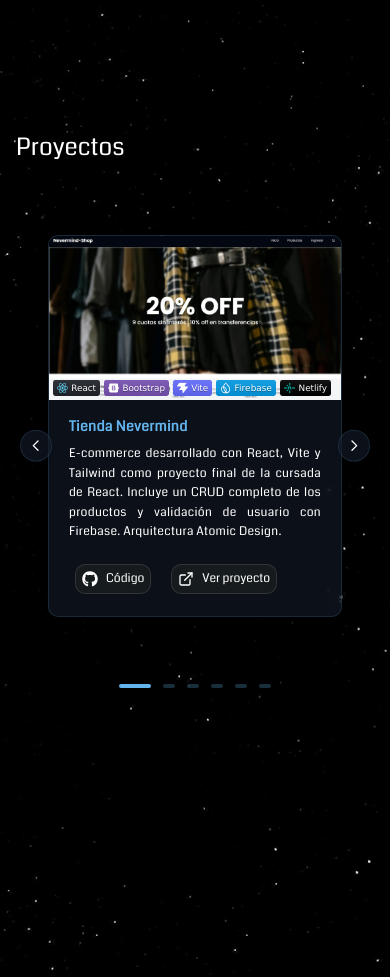
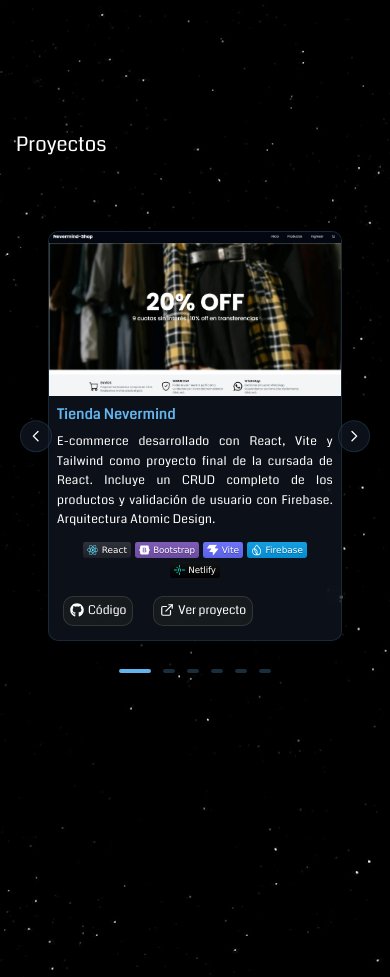
Before and after one commit to Oliver-92/Portafolio, a React (Vite) app: page / in a window 390 px wide. Shown: the part 1621-2598 px from the top of the page. Built offline with nearby package versions, Linux system fonts and the light colour scheme.

Commit message:
fix/responsive-details

```diff
--- a/src/components/atoms/Button.tsx
+++ b/src/components/atoms/Button.tsx
@@ -26,7 +26,7 @@ export default function Button({
                 backdrop-blur-md hover:-translate-y-1` +
             `   border-1 [border:var(--border-buttons)] bg-(--bg-secondary)
                 hover:[box-shadow:var(--box-shadow-buttons-hover)]`,
-        secondary: `text-white text-sm sm:text-base
+        secondary: `text-white text-xs sm:text-base
                     p-1.5 sm:p-2 m-1.5 sm:m-2 font-medium
                     rounded-(--border-radius) transition-all
                     duration-(--transition-speed) ease
--- a/src/components/atoms/GithubIcon.tsx
+++ b/src/components/atoms/GithubIcon.tsx
@@ -4,7 +4,7 @@ export default function GithubIcon() {
             stroke="currentColor"
             fill="currentColor"
             strokeWidth="0" viewBox="0 0 496 512"
-            className="h-4 w-4"
+            className="h-3.5 w-3.5 sm:h-4.5 sm:w-4.5"
             height="1em"
             width="1em"
             xmlns="http://www.w3.org/2000/svg"
--- a/src/components/atoms/ImageCard.tsx
+++ b/src/components/atoms/ImageCard.tsx
@@ -3,13 +3,11 @@ export default function ImageCard({
     alt,
     className,
     onClick,
-    children,
 }: {
     src: string;
     alt: string;
     className?: string;
     onClick?: () => void;
-    children?: React.ReactNode;
 }) {
     return (
         <div className={`aspect-video relative overflow-hidden ${className}`} onClick={onClick}>
@@ -19,9 +17,6 @@ export default function ImageCard({
                 className="w-full h-full object-cover absolute inset-0 hover:scale-105 transition-transform duration-(--transition-speed) ease"
                 loading="lazy"
             />
-            <span className="absolute bottom-0 left-0">
-                {children}
-            </span>
         </div>
     )
 }
--- a/src/components/atoms/LabelForm.tsx
+++ b/src/components/atoms/LabelForm.tsx
@@ -1,5 +1,5 @@
 export default function LabelForm({ htmlFor, children }: { htmlFor: string, children: React.ReactNode }) {
     return (
-        <label htmlFor={htmlFor} className="block text-left w-11/12 font-medium text-sm sm:text-base opacity-90">{children}</label>
+        <label htmlFor={htmlFor} className="block text-left w-11/12 font-medium text-xs sm:text-base opacity-90">{children}</label>
     )
 }
--- a/src/components/atoms/SectionTitle.tsx
+++ b/src/components/atoms/SectionTitle.tsx
@@ -1,6 +1,6 @@
 export default function SectionTitle({ children }: { children: React.ReactNode }) {
     return (
-        <h2 className="font-sans text-2xl sm:text-3xl font-medium w-full m-0">
+        <h2 className="font-sans text-xl sm:text-3xl font-medium w-full m-0">
             {children}
         </h2>
     )
--- a/src/components/molecules/DemoButton.tsx
+++ b/src/components/molecules/DemoButton.tsx
@@ -11,9 +11,9 @@ export default function DemoButton({ url }: { url: string }) {
         <Button
             ariaLabel="Demo button"
             onClick={() => window.open(url, "_blank")}
-            className="flex gap-2 items-center"
+            className="flex gap-1 sm:gap-2"
         >
-            <ExternalLink size={16} />
+            <ExternalLink className="w-3.5 h-3.5 sm:w-4.5 sm:h-4.5" />
             {demoButton}
         </Button>
     );
--- a/src/components/molecules/GithubButton.tsx
+++ b/src/components/molecules/GithubButton.tsx
@@ -11,7 +11,7 @@ export default function GithubButton({ url }: { url: string }) {
         <Button
             ariaLabel="Demo button"
             onClick={() => window.open(url, "_blank")}
-            className="flex gap-2 items-center"
+            className="flex gap-1 sm:gap-2"
         >
             <GithubIcon />
             {githubButton}
--- a/src/components/molecules/ProjectCard.tsx
+++ b/src/components/molecules/ProjectCard.tsx
@@ -39,16 +39,17 @@ export default function ProjectCard({ project }: { project: Project }) {
                     "0 4px 24px rgba(0,0,0,0.2)";
             }}
         >
-            <ImageCard src={project.image} alt={project.alt}>
-                <BadgeContainer type="tools" tools={project.tools} />
-            </ImageCard>
+            <ImageCard src={project.image} alt={project.alt} />
 
             <div>
-                <div className="flex flex-col gap-2 px-5 pt-4">
+                <div className="flex flex-col gap-2 px-2 sm:px-5 pt-2 sm:pt-4">
                     <TitleCard title={project.title} />
                     <DescriptionCard description={project.description} />
+                    <span className="flex left-0">
+                        <BadgeContainer type="tools" tools={project.tools} />
+                    </span>
                 </div>
-                <div className="flex gap-2 mt-auto px-5 py-4">
+                <div className="flex gap-2 mt-auto px-2 sm:px-5 py-2 sm:py-4">
                     <GithubButton url={project.github} />
                     <DemoButton url={project.demo} />
                 </div>
```
Also changed, not shown: src/styles.css (+0 -14 lines).
